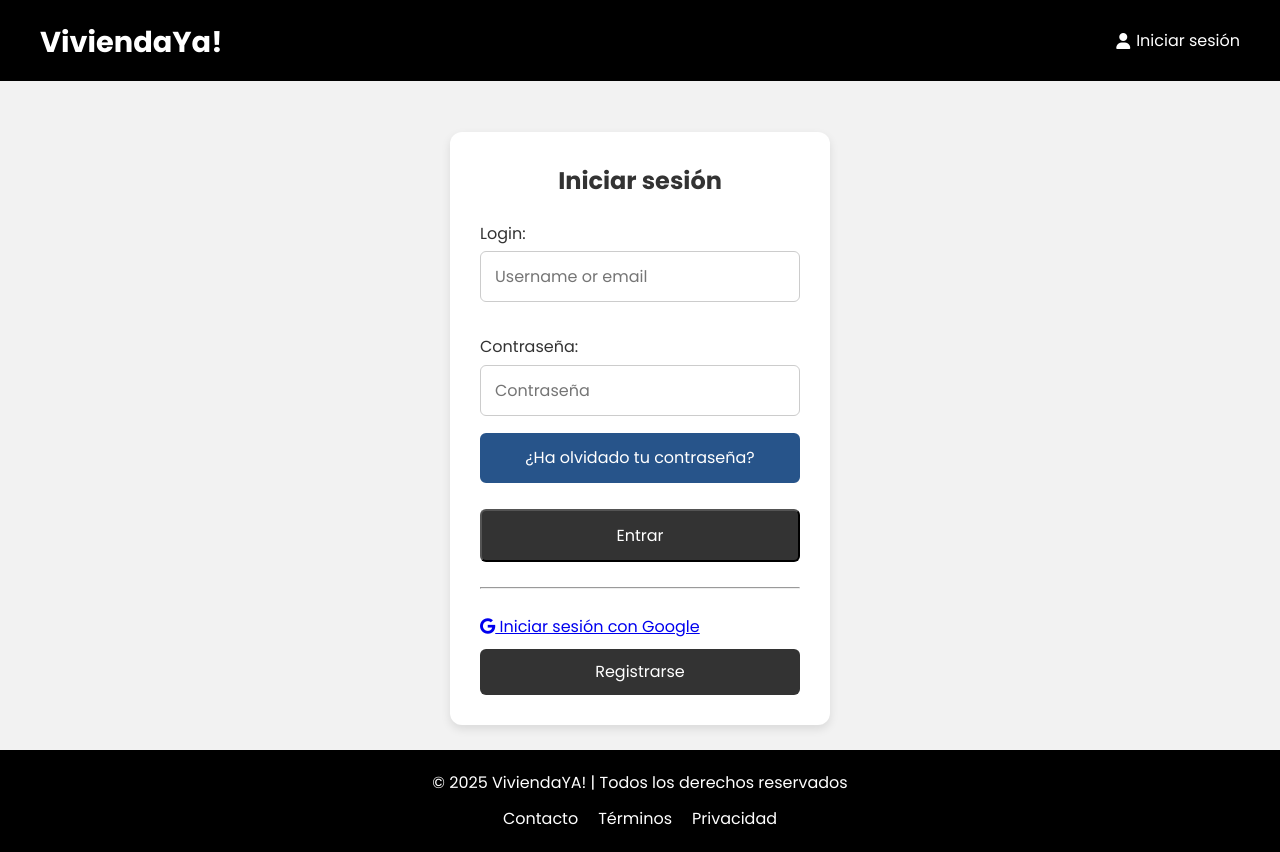
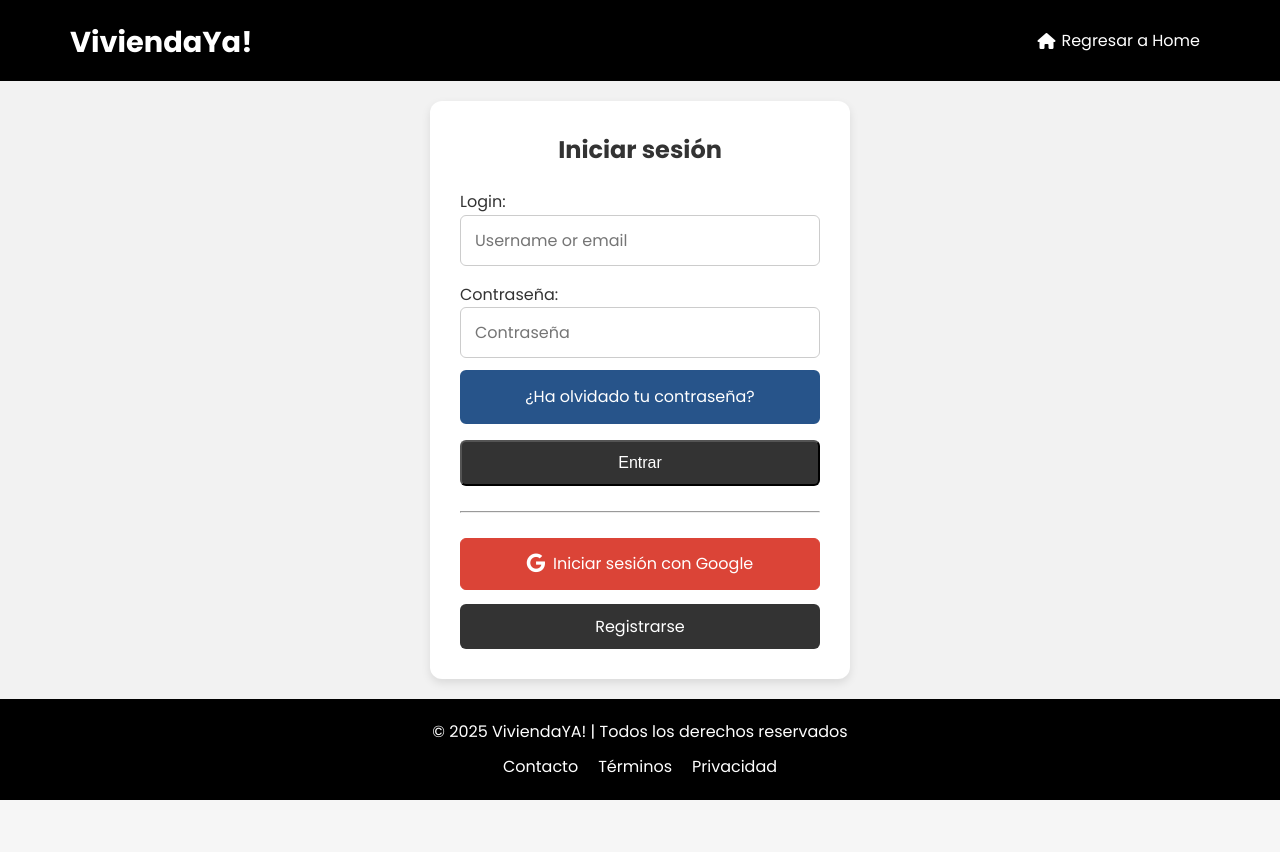
Before and after one commit to David-P3FES/Innovacion-Tecnologica---Equipo-5, a Django app: page /cuenta/login/ in a window 1280 px wide. After the commit the page ends 800 px from the top, so only its background shows below. Run offline with Django 5.2, Linux system fonts and the light colour scheme; data comes from the database, SQL or seed files in the repository; both versions use the stored data as it was after the commit; some libraries are stand-ins or nearby versions.

Commit message:
Login funcional con google, ajustes de css y vistas previsas

```diff
--- a/core/static/css/styles.css
+++ b/core/static/css/styles.css
@@ -1,14 +1,16 @@
-/* ===== RESET GENERAL ===== */
-* {
-  margin: 0;
-  padding: 0;
-  box-sizing: border-box;
-}
+/**
+ * @file styles.css
+ * @brief Estilos globales del proyecto ViviendaYA!.
+ * @details Define layout general (header, footer, main), componentes reutilizables
+ *          (botones, buscador, formularios), además de reglas responsive.
+ * @author Brandon Hernandez
+ * @date 2025-08-21
+ */
 
-html, body {
-  height: 100%;
-}
+/** @section reset Reset y configuración base */
+* { margin: 0; padding: 0; box-sizing: border-box; }
 
+html, body { height: 100%; overflow-x: hidden; }
 body {
   font-family: 'Poppins', sans-serif;
   background: #f2f2f2;
@@ -17,115 +19,99 @@ body {
   display: flex;
   flex-direction: column;
 }
+img { max-width: 100%; display: block; }
 
-/* ===== HEADER ===== */
+/** @section header Header y navegación principal */
 header {
   background: #000;
   color: #fff;
-  padding: 15px 30px;
+  width: 100%;
 }
-
 .header-content {
   max-width: 1200px;
   margin: 0 auto;
+  padding: 15px 30px;
   display: flex;
   justify-content: space-between;
   align-items: center;
 }
-
 .nombre-sitio a {
   color: #fff;
   text-decoration: none;
   font-size: 1.8rem;
   font-weight: 700;
 }
-
-.navbar-actions a {
+.navbar-actions a,
+.btn-login {
   color: #fff;
   text-decoration: none;
   font-weight: 500;
-  display: flex;
+  display: inline-flex;
   align-items: center;
   gap: 6px;
+  padding: 8px 10px;
 }
+.navbar-actions a:hover,
+.btn-login:hover { color: #ccc; }
 
-.navbar-actions a:hover {
-  color: #ccc;
-}
+/** @section wrapper Contenedor principal */
+.contenido-pagina { padding: 0; }
 
-/* ===== HERO (BÚSQUEDA) ===== */
+/** @section hero Hero + buscador principal */
 .hero {
   background: #f5f5f0;
   padding: 50px 20px;
   text-align: center;
 }
+.hero h2 { font-size: 2rem; font-weight: 700; margin-bottom: 10px; }
+.hero p  { margin-bottom: 20px; color: #555; }
 
-.hero h2 {
-  font-size: 2rem;
-  font-weight: 700;
-  margin-bottom: 10px;
-}
-
-.hero p {
-  margin-bottom: 20px;
-  color: #555;
-}
-
-/* 🎯 ESTILO MEJORADO DEL BUSCADOR */
 .search-bar {
   display: flex;
-  justify-content: center;
   align-items: center;
-  max-width: 700px;
+  max-width: 820px;
   margin: 0 auto;
   background: #fff;
-  border-radius: 50px; /* 🔥 redondeado estilo moderno */
+  border-radius: 50px;
+  box-shadow: 0 6px 14px rgba(0,0,0,0.12);
   overflow: hidden;
-  box-shadow: 0px 4px 10px rgba(0,0,0,0.1);
+  isolation: isolate;
 }
-
+/** @note La barra de búsqueda incluye select, input y botón */
 .search-bar select,
-.search-bar input {
-  padding: 14px 16px;
+.search-bar input,
+.search-bar button {
+  all: unset;
+  font-family: 'Poppins', sans-serif;
   font-size: 1rem;
-  border: none;
-  outline: none;
 }
-
 .search-bar select {
   background: #f9f9f9;
+  padding: 16px 16px;
+  border-right: 1px solid #e3e3e3;
   cursor: pointer;
-  border-right: 1px solid #ddd;
 }
-
 .search-bar input {
   flex: 1;
+  min-width: 0;
+  padding: 16px 18px;
+  color: #333;
 }
-
 .search-bar button {
   background: #333;
   color: #fff;
-  padding: 14px 20px;
-  border: none;
+  padding: 16px 22px;
+  display: inline-flex;
+  align-items: center;
+  justify-content: center;
   cursor: pointer;
-  transition: background 0.3s;
+  transition: background .25s ease;
 }
+.search-bar button:hover { background: #555; }
 
-.search-bar button:hover {
-  background: #555;
-}
-
-/* ===== SECCIÓN PROPIEDADES ===== */
-.seccion-productos {
-  margin: 40px 0;
-  text-align: center;
-}
-
-.seccion-productos h2 {
-  font-size: 1.7rem;
-  font-weight: 700;
-  margin-bottom: 20px;
-}
+/** @section productos Sección de propiedades destacadas */
+.seccion-productos { margin: 40px 0; text-align: center; }
+.seccion-productos h2 { font-size: 1.7rem; font-weight: 700; margin-bottom: 20px; }
 
 .grid-productos {
   display: grid;
@@ -135,74 +121,154 @@ header {
   margin: 0 auto;
   padding: 0 20px;
 }
-
 .producto {
   background: #fff;
   padding: 20px;
   border-radius: 10px;
-  box-shadow: 0px 3px 6px rgba(0,0,0,0.1);
+  box-shadow: 0 3px 6px rgba(0,0,0,0.1);
   text-align: center;
 }
+.producto h3 { font-size: 1.2rem; margin-bottom: 10px; }
+.producto p  { font-size: .95rem; margin-bottom: 8px; }
 
-.producto h3 {
-  font-size: 1.2rem;
-  margin-bottom: 10px;
-}
-
-.producto p {
-  font-size: 0.95rem;
-  margin-bottom: 8px;
-}
-
+/** @section botones Botones generales */
 .btn-principal {
   display: inline-block;
-  margin-top: 10px;
   padding: 10px 15px;
   background: #333;
   color: #fff;
   border-radius: 6px;
   text-decoration: none;
+  transition: background .25s ease, color .25s ease;
+}
+.btn-principal:hover { background: #555; }
+
+.btn-secundario {
+  display: inline-block;
+  background-color: #27548A;
+  border: 2px solid #27548A;
+  color: #fff;
+  padding: 10px 10px;
+  border-radius: 6px;
+  text-decoration: none;
+  text-align: center;
+  font-size: 1rem;
+  transition: all .3s ease;
+}
+.btn-secundario:hover { background-color: #fff; color: #27548A; }
+
+.btn-full { width: 100%; text-align: center; padding: 12px; font-size: 1rem; }
+
+/** @subsection btn-google Botón de Google */
+.btn-google {
+  display: flex;
+  align-items: center;
+  justify-content: center;
+  gap: 8px;
+  width: 100%;
+  padding: 12px;
+  margin: 14px 0;
+  background-color: #DB4437;   /**< rojo-naranja oficial Google */
+  border: 1px solid #DB4437;
+  color: #fff;                 /**< texto blanco */
+  font-weight: 500;
+  font-size: 1rem;
+  border-radius: 6px;
+  text-decoration: none;
+  transition: background .3s ease, border .3s ease;
+}
+.btn-google i,
+.btn-google svg { font-size: 1.2rem; }
+.btn-google:hover {
+  background-color: #c33d31;   /**< tono más oscuro en hover */
+  border-color: #c33d31;
+  color: #fff;
 }
 
-.btn-principal:hover {
-  background: #555;
+/** @section forms Formularios (login y signup) */
+.login-container, .form-container {
+  background-color: #fff;
+  padding: 30px;
+  border-radius: 12px;
+  box-shadow: 0 4px 10px rgba(0, 0, 0, 0.1);
+  max-width: 420px;
+  margin: 0 auto;
+}
+.login-container h2,
+.form-container h2 { text-align: center; margin-bottom: 20px; }
+
+.form-group { margin-bottom: 16px; }
+
+.input-field {
+  width: 100%;
+  padding: 12px 14px;
+  border: 1px solid #ccc;
+  border-radius: 6px;
+  font-size: 1rem;
+  font-family: 'Poppins', sans-serif;
+  background: #fff;
+}
+.input-field:focus {
+  outline: none;
+  border-color: #27548A;
+  box-shadow: 0 0 3px rgba(39, 84, 138, 0.3);
+}
+/** @note Se reutilizan estilos de .input-field en login y signup */
+.login-container form input,
+.login-container form select,
+.login-container form textarea,
+.form-container form input,
+.form-container form select,
+.form-container form textarea {
+  width: 100%;
+  padding: 12px 14px;
+  border: 1px solid #ccc;
+  border-radius: 6px;
+  font-size: 1rem;
+  font-family: 'Poppins', sans-serif;
+  background: #fff;
+}
+.login-container form input:focus,
+.login-container form select:focus,
+.login-container form textarea:focus,
+.form-container form input:focus,
+.form-container form select:focus,
+.form-container form textarea:focus {
+  outline: none;
+  border-color: #27548A;
+  box-shadow: 0 0 3px rgba(39, 84, 138, 0.3);
 }
 
-/* ===== FOOTER ===== */
+/** @todo Evaluar espaciado extra entre botones si se añaden nuevos enlaces */
+.login-container a.btn-secundario.btn-full { margin-top: 12px; }
+
+/** @section footer Pie de página */
 footer {
   background: #000;
   color: #fff;
-  padding: 20px;
+  width: 100%;
   margin-top: auto;
 }
-
 .footer-contenido {
   max-width: 1200px;
   margin: 0 auto;
+  padding: 20px 30px;
   display: flex;
   flex-direction: column;
   align-items: center;
   gap: 10px;
   text-align: center;
 }
-
 .footer-links {
   display: flex;
   gap: 20px;
   flex-wrap: wrap;
   justify-content: center;
 }
+.footer-links a { color: #fff; text-decoration: none; }
+.footer-links a:hover { color: #ccc; }
 
-.footer-links a {
-  color: #fff;
-  text-decoration: none;
-}
-
-.footer-links a:hover {
-  color: #ccc;
-}
-
-/* ===== RESPONSIVE ===== */
+/** @section responsive Reglas responsive */
 @media (max-width: 768px) {
   .header-content {
     flex-direction: column;
@@ -213,103 +279,29 @@ footer {
   .search-bar {
     flex-direction: column;
     max-width: 100%;
-    border-radius: 12px; /* 🔥 menos redondeado en móvil */
+    border-radius: 16px;
   }
-
   .search-bar select,
   .search-bar input,
   .search-bar button {
+    all: revert;
     width: 100%;
-    border-radius: 0;
+    font-family: 'Poppins', sans-serif;
+    font-size: 1rem;
+    padding: 14px 14px;
     border: none;
+    outline: none;
   }
+  .search-bar select { background: #f9f9f9; border-bottom: 1px solid #eee; }
+  .search-bar button { background: #333; color: #fff; border-radius: 0 0 16px 16px; }
 
-  .search-bar button {
-    border-radius: 0 0 12px 12px;
-  }
+  .login-container, .form-container { max-width: 92%; padding: 22px; }
 }
 
-.form-container {
-  max-width: 500px;
-  margin: 0 auto;
-  padding: 30px;
-  background-color: #f7f7f7;
-  border-radius: 8px;
+/* Centrar vertical y horizontalmente el contenido principal */
+.contenido-pagina {
+  flex: 1; /* ocupa todo el espacio disponible */
+  display: flex;
+  justify-content: center;  /* al centro horizontal */
+  align-items: center;      /* al centro vertical */
 }
-
-.login-container {
-  background-color: white;
-  padding: 30px;
-  border-radius: 12px;
-  box-shadow: 0 4px 10px rgba(0, 0, 0, 0.1);
-  max-width: 380px;  /* ← Más compacto */
-  margin: 0 auto;
-}
-
-.login-container button {
-  width: 100%;
-  margin-top: 10px;
-}
-
-/* ==== Campos del formulario de login/registro ==== */
-.input-field {
-  width: 100%;
-  padding: 12px 14px;
-  margin-top: 5px;
-  margin-bottom: 16px;
-  border: 1px solid #ccc;
-  border-radius: 6px;
-  font-size: 1rem;
-  font-family: 'Poppins', sans-serif;
-  background: #fff;
-}
-
-.input-field:focus {
-  outline: none;
-  border-color: #27548A;
-  box-shadow: 0 0 3px rgba(39, 84, 138, 0.3);
-}
-
-.form-group {
-  margin-bottom: 16px;
-}
-
-/* 🔘 Asegura que los botones tengan el mismo ancho */
-.btn-full {
-  width: 100%;
-  text-align: center;
-  padding: 12px;
-  font-size: 1rem;
-  font-family: 'Poppins', sans-serif;
-}
-
-/* 🔘 Botón secundario para acciones como "¿Olvidaste tu contraseña?" */
-.btn-secundario {
-  display: inline-block;
-  background-color: #27548A;
-  border: 2px solid #27548A;
-  color: #fff;
-  padding: 10px 10px;
-  border-radius: 6px;
-  text-decoration: none;
-  text-align: center;
-  font-family: 'Poppins', sans-serif;
-  font-size: 1rem;
-  transition: all 0.3s ease;
-  margin-top: 1px;
-}
-
-.btn-secundario:hover {
-  background-color: #fff  ;
-  color: #27548A;
-}
-
-/* Estilo para inputs del formulario de registro igual que login */
-form input {
-    width: 100%;
-    padding: 10px;
-    margin: 8px 0;
-    border: 1px solid #ccc;
-    border-radius: 5px;
-    font-size: 14px;
-}
--- a/core/templates/account/login.html
+++ b/core/templates/account/login.html
@@ -4,7 +4,6 @@
 
 {% block content %}
 
-<br>
 <br>
 <section class="login-container">
   <h2 style="text-align: center; margin-bottom: 20px;">Iniciar sesión</h2>
--- a/core/templates/account/signup.html
+++ b/core/templates/account/signup.html
@@ -40,7 +40,5 @@
     <p style="margin-top:15px; text-align:center;">
         ¿Ya tienes cuenta? <a href="{% url 'account_login' %}">Inicia sesión aquí</a>
     </p>
-</div>
+</div><br>
 {% endblock %}
-Enviado
-Escribe en
--- a/core/templates/core/base.html
+++ b/core/templates/core/base.html
@@ -21,8 +21,7 @@
         </h1>
       </div>
 
-      <!-- Botón login -->
-        <!-- Botón login -->
+      <!-- Zona derecha -->
       <div class="zona-derecha">
         <nav class="navbar-actions">
           {% if user.is_authenticated %}
@@ -33,13 +32,19 @@
               <i class="fas fa-sign-out-alt"></i> Cerrar sesión
             </a>
           {% else %}
+            {% if request.resolver_match.url_name == 'account_login' or request.resolver_match.url_name == 'account_signup' %}
+              <a href="{% url 'home' %}" class="btn-login">
+                <i class="fas fa-home"></i> Regresar a Home
+              </a>
+            {% else %}
               <a href="{% url 'account_login' %}" class="btn-login">
                 <i class="fas fa-user"></i> Iniciar sesión
               </a>
             {% endif %}
+          {% endif %}
         </nav>
       </div>
-
+    </div>
   </header>
 
   <!-- CONTENIDO PRINCIPAL -->
--- a/vivienda/settings.py
+++ b/vivienda/settings.py
@@ -22,6 +22,7 @@ INSTALLED_APPS = [
     'django.contrib.messages',       # Mensajes flash (notificaciones)
     'django.contrib.staticfiles',    # Archivos estáticos (CSS, JS)
     'core',                          # Tu app principal personalizada
+    "widget_tweaks",
 
     # Allauth
     'django.contrib.sites',
@@ -40,6 +41,9 @@ AUTHENTICATION_BACKENDS = [
 
 LOGIN_REDIRECT_URL = 'home'
 LOGOUT_REDIRECT_URL = 'home'
+SOCIALACCOUNT_LOGIN_ON_GET = True
+ACCOUNT_LOGOUT_ON_GET = True
+
 
 
 # Allauth básico
```
Also changed, not shown: core/templates/account/password_reset.html (added, +24 -0 lines), db.sqlite3. Lines whose indentation alone changed are shown as unchanged.
